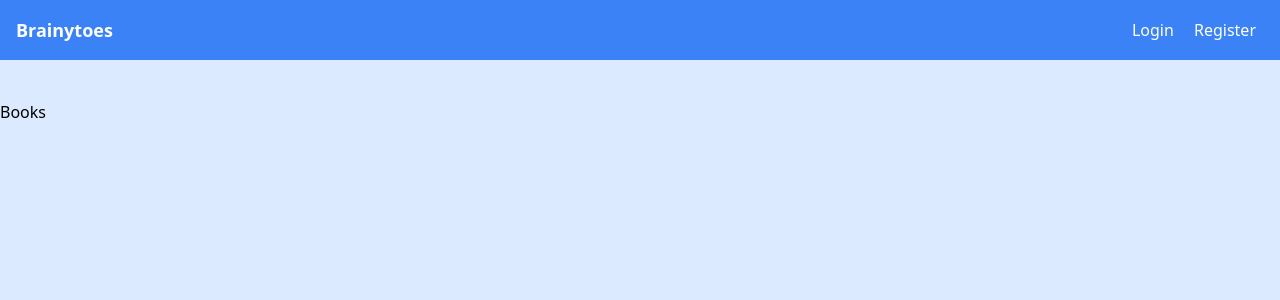
After one commit to kalosius/brainytoes, a Django app: page /books/ in a window 1280 px wide. The commit adds this page. Shown: the top 300 px of the page. Run offline with Django 5.2, Linux system fonts and the light colour scheme.

Commit message:
links fixed

```diff
--- a/mubsapp/templates/base.html
+++ b/mubsapp/templates/base.html
@@ -11,12 +11,18 @@
         <div class="container mx-auto flex justify-between items-center">
             <a href="{% url 'landing_page' %}" class="text-white text-lg font-bold">Brainytoes</a>
             <div>
-                {% if user.is_authenticated %}
-                <a href="{% url 'logout' %}" class="text-white">Logout</a>
-                {% else %}
-                <a href="{% url 'login' %}" class="text-white mr-4">Login</a>
-                <a href="{% url 'register' %}" class="text-white">Register</a>
-                {% endif %}
+                <ul>
+                    {% if user.is_authenticated %}
+                        <li class="inline-block mx-2"><a href="{% url 'books' %}" class="text-white hover:text-gray-300">Books</a></li>
+                        <li class="inline-block mx-2"><a href="{% url 'software' %}" class="text-white hover:text-gray-300">Software</a></li>
+                        <li class="inline-block mx-2"><a href="{% url 'tutorials' %}" class="text-white hover:text-gray-300">Tutorials</a></li>
+                        <li class="inline-block mx-2"><a href="{% url 'account' %}" class="text-white hover:text-gray-300">Account</a></li>
+                        <li class="inline-block mx-2"><a href="{% url 'custom_logout' %}" class="text-white hover:text-gray-300">Logout</a></li>
+                    {% else %}
+                        <li class="inline-block mx-2"><a href="{% url 'login' %}" class="text-white hover:text-gray-300">Login</a></li>
+                        <li class="inline-block mx-2"><a href="{% url 'register' %}" class="text-white hover:text-gray-300">Register</a></li>
+                    {% endif %}
+                </ul>
             </div>
         </div>
     </nav>
--- /dev/null
+++ b/mubsapp/templates/books.html
@@ -0,0 +1,8 @@
+{% extends 'base.html' %}
+{% block title %}Books|Brainy Toes{% endblock %}
+{% block content %}
+
+    <div class="container mx-auto mt-10">
+        <h1>Books</h1>
+    </div>
+{% endblock %}
--- a/mubsapp/urls.py
+++ b/mubsapp/urls.py
@@ -10,4 +10,11 @@ urlpatterns = [
     path('logout/', views.logout_redirect, name='logout'),
     path('logout/', views.custom_logout, name='custom_logout'),  # Add this line
 
+    path('logout/', views.custom_logout, name='custom_logout'),
+    path('books/', views.books, name='books'),
+    path('software/', views.software, name='software'),
+    path('tutorials/', views.tutorials, name='tutorials'),
+    path('account/', views.account, name='account'),
+    path('register/', views.register, name='register'),
+
 ]
--- a/mubsapp/views.py
+++ b/mubsapp/views.py
@@ -45,3 +45,16 @@ def custom_logout(request):
     response['Pragma'] = 'no-cache'
     response['Expires'] = '0'
     return response
+
+
+def books(request):
+    return render(request, 'books.html')
+
+def software(request):
+    return render(request, 'software.html')
+
+def tutorials(request):
+    return render(request, 'tutorials.html')
+
+def account(request):
+    return render(request, 'account.html')
```
Also changed, not shown: mubsapp/templates/account.html (added, +8 -0 lines), mubsapp/templates/software.html (added, +8 -0 lines), mubsapp/templates/tutorials.html (added, +8 -0 lines).
